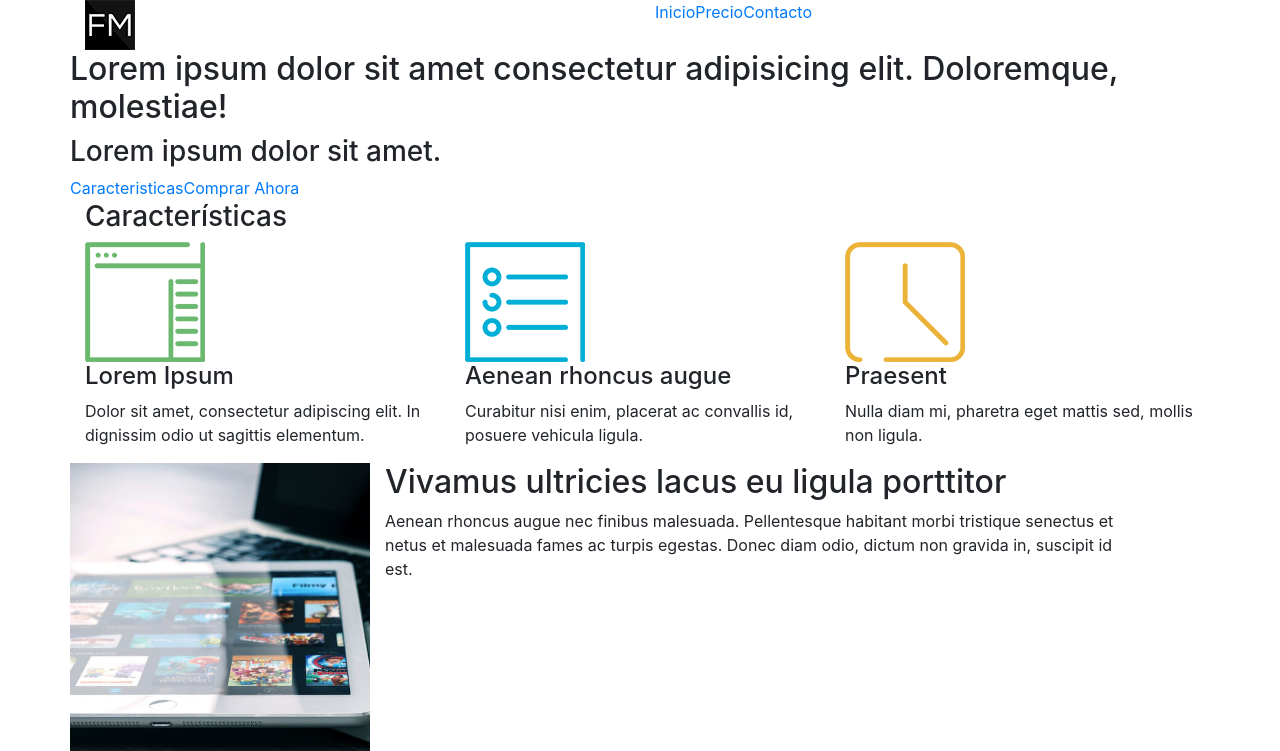
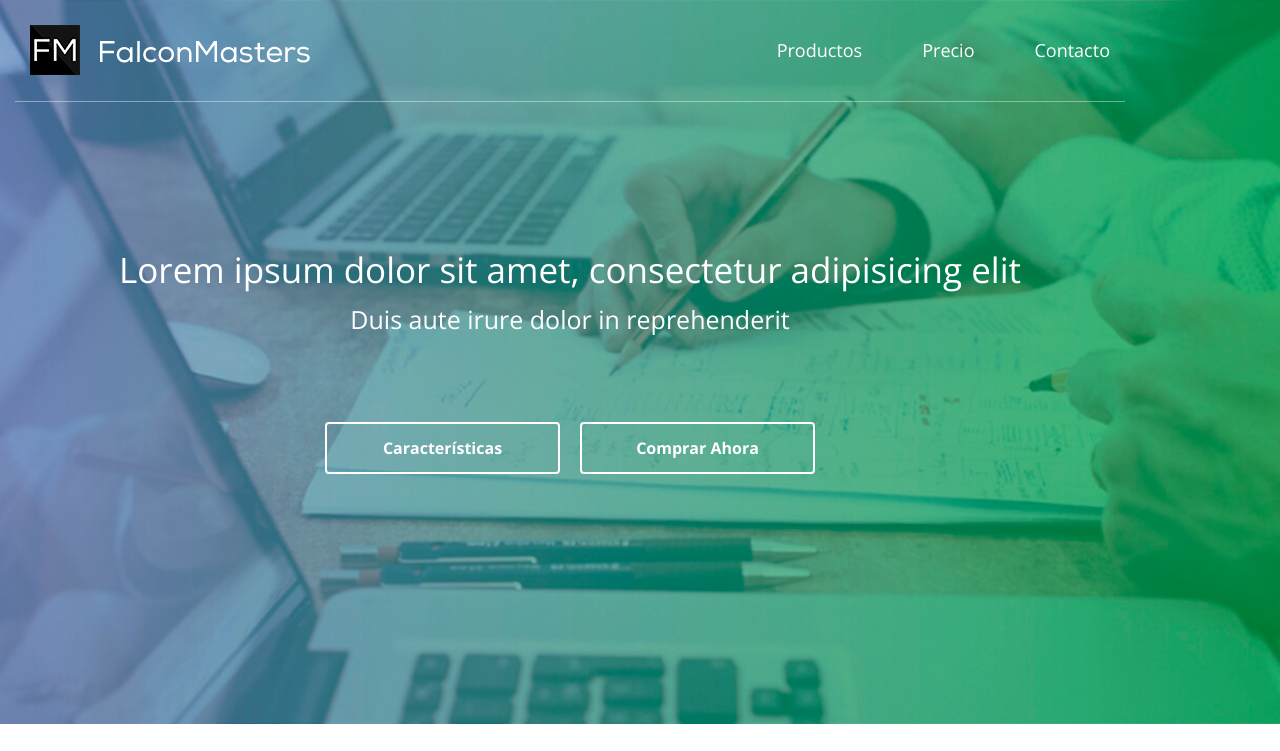
Before and after one commit to jguerrero101314/CursosDise-oWeb, an Angular app in the folder Practicas/Startup/: page / in a window 1280 px wide. Shown: the top 751 px of the page. Built offline with nearby package versions, Linux system fonts and the light colour scheme.

Commit message:
205. Estilos CSS del Header

```diff
--- a/Practicas/Startup/src/app/components/menu/menu.component.html
+++ b/Practicas/Startup/src/app/components/menu/menu.component.html
@@ -2,21 +2,22 @@
     <div class="container">
         <div class="row contenedor_logo_menu">
             <div class="logo col-xs-12 col-md-6">
-                <a href="#"><img src="../../../assets/img/logo.png"></a>
+                <a href="#"><img src="../../../assets/img/logo.png" alt=""></a>
             </div>
             <div class="menu col-xs-12 col-md-6">
-                <a href="">Inicio</a>
-                <a href="">Precio</a>
-                <a href="">Contacto</a>
+                <a href="#">Productos</a>
+                <a href="#">Precio</a>
+                <a href="#">Contacto</a>
             </div>
-            <div class="row textos">
-                <div class="col-md-12">
-                    <h2 class="primera_linea">Lorem ipsum dolor sit amet consectetur adipisicing elit. Doloremque, molestiae!</h2>
-                    <h3 class="segunda_linea">Lorem ipsum dolor sit amet.</h3>
-                    <div class="contenedor-btn">
-                        <a href="">Caracteristicas</a>
-                        <a href="">Comprar Ahora</a>
-                    </div>
+        </div>
+
+        <div class="row textos">
+            <div class="col-md-12">
+                <h2 class="primera_linea">Lorem ipsum dolor sit amet, consectetur adipisicing elit</h2>
+                <h3 class="segunda_linea">Duis aute irure dolor in reprehenderit</h3>
+                <div class="contenedor-btns">
+                    <a href="#">Características</a>
+                    <a href="#">Comprar Ahora</a>
                 </div>
             </div>
         </div>
--- a/Practicas/Startup/src/app/components/menu/menu.component.scss
+++ b/Practicas/Startup/src/app/components/menu/menu.component.scss
@@ -0,0 +1,69 @@
+header {
+    background: url(../../../assets/img/bg.jpg), #019851;
+    background-size: cover;
+    background-position: center 0;
+    background-repeat: no-repeat;
+    .contenedor_logo_menu {
+        padding: 25px 0;
+        border-bottom: 1px solid rgba(255, 255, 255, .4);
+        .logo {
+            a {
+                display: block;
+                img {
+                    vertical-align: top;
+                }
+            }
+        }
+        .menu {
+            text-align: right;
+            line-height: 50px;
+            a {
+                color: #fff;
+                margin-left: 60px!important;
+                font-size: 18px;
+            }
+        }
+    }
+    .textos {
+        color: #fff;
+        text-align: center;
+        margin: 150px 0!important;
+        .primera_linea,
+        .segunda_linea {
+            font-family: "Open Sans", Arial, Sans-serif;
+            font-weight: 300;
+        }
+        .primera_linea {
+            font-size: 35px;
+            line-height: 35px;
+            margin-bottom: 30px;
+        }
+        .segunda_linea {
+            padding-top: 20px;
+            font-size: 25px;
+            line-height: 25px;
+            margin-bottom: 60px;
+            //
+        }
+        .contenedor-btns {
+            padding-top: 90px;
+            padding-bottom: 250px;
+            a {
+                border-radius: 4px;
+                border: 2px solid #fff;
+                color: #fff;
+                padding: 12px 0;
+                font-weight: 600;
+                width: 235px;
+                display: inline-block;
+                text-align: center;
+                margin: 0 10px!important;
+                &:hover {
+                    text-decoration: none;
+                    background-color: #fff;
+                    color: #4f4f4f;
+                }
+            }
+        }
+    }
+}
--- a/Practicas/Startup/src/styles.scss
+++ b/Practicas/Startup/src/styles.scss
@@ -1 +1,11 @@
 /* You can add global styles to this file, and also import other style files */
+
+* {
+    margin: 0!important;
+    padding: 0;
+}
+
+body {
+    font-family: "Open Sans", Arial, sans-serif!important;
+    font-size: 16px!important;
+}
```
